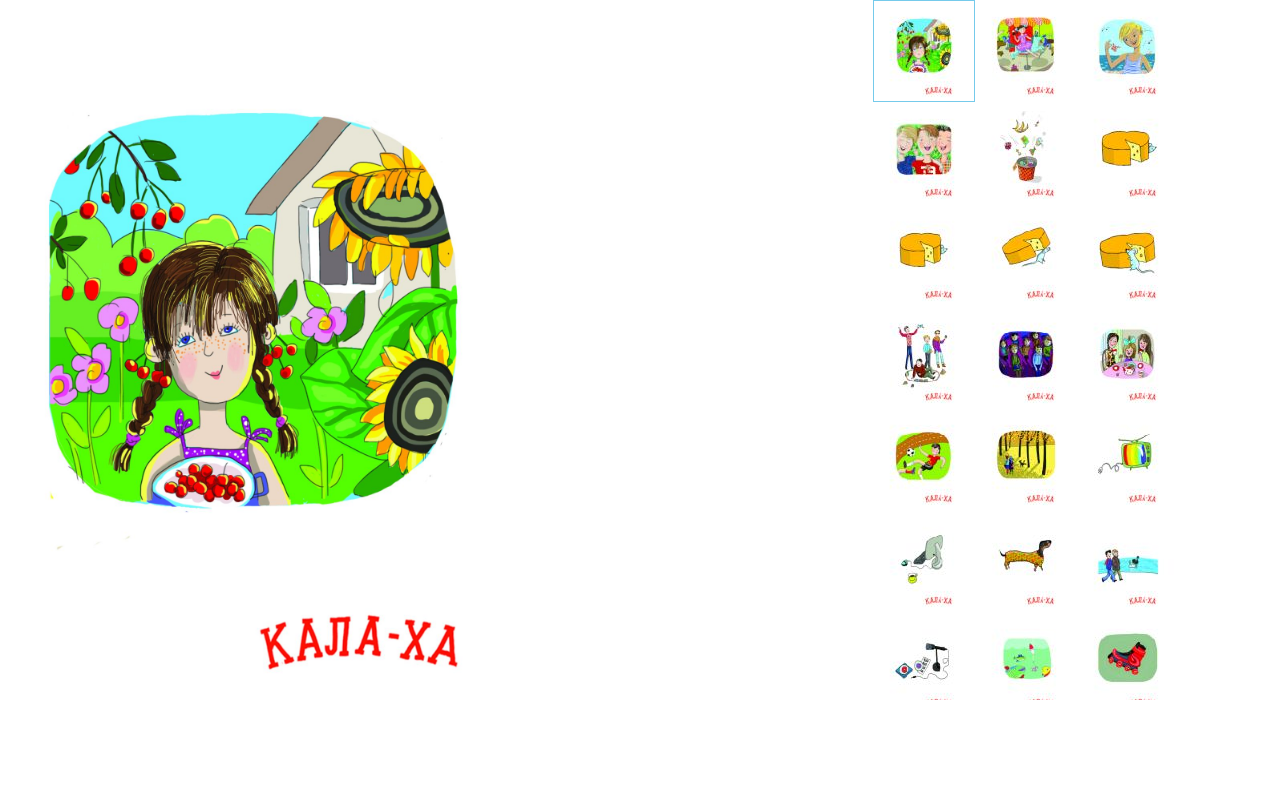
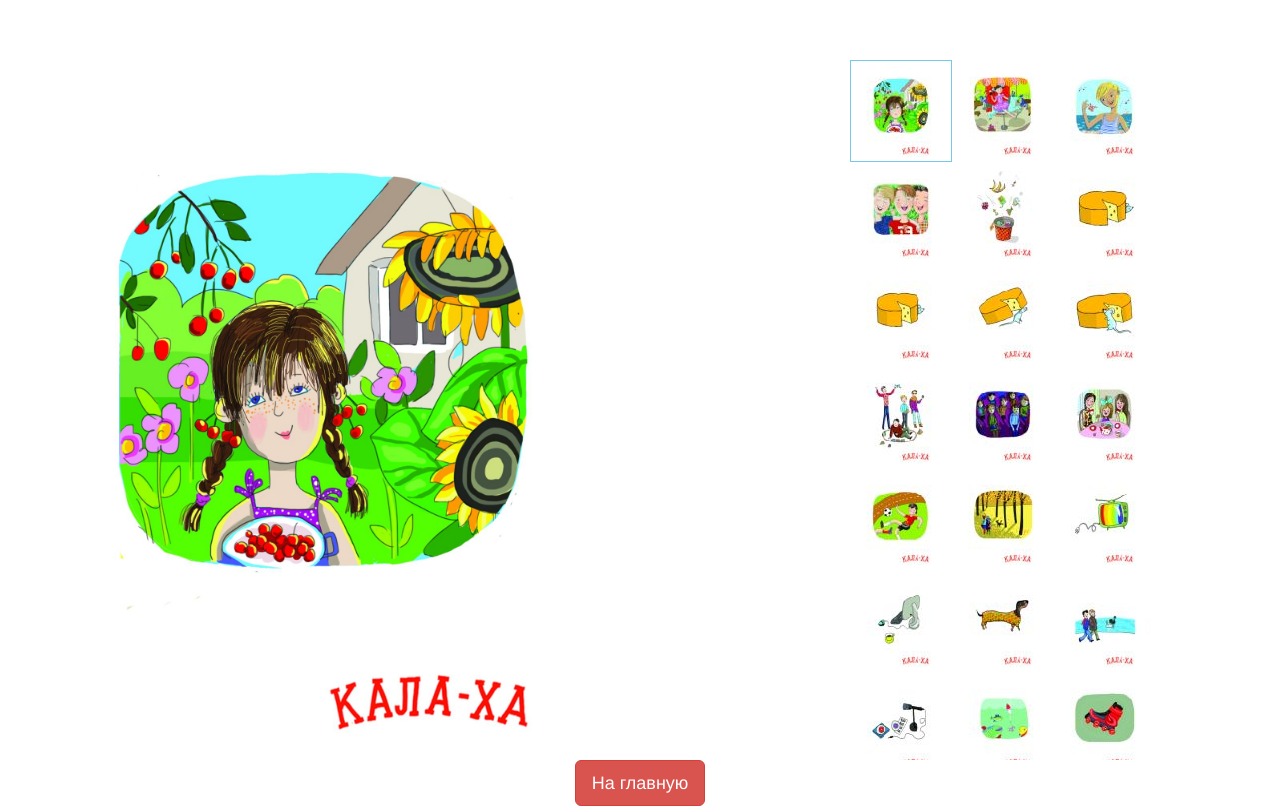
Before and after one commit to sunafajro/KalahaScripts, a plain HTML site: page cards/index.html in a window 1280 px wide. Drawn offline with nearby package versions, Linux system fonts and the light colour scheme; files whose address does not match are found by name.

Commit message:
добавлена общая страничка и ссылки переходы

```diff
--- a/cards/index.html
+++ b/cards/index.html
@@ -6,12 +6,24 @@
     <meta http-equiv="X-UA-Compatible" content="ie=edge">
     <link rel="stylesheet" href="https://maxcdn.bootstrapcdn.com/bootstrap/3.3.7/css/bootstrap.min.css" integrity="sha384-BVYiiSIFeK1dGmJRAkycuHAHRg32OmUcww7on3RYdg4Va+PmSTsz/K68vbdEjh4u" crossorigin="anonymous">
     <title>Cards</title>
+    <style>
+        body {
+        padding-top: 60px;
+        }
+    </style>
 </head>
 <body>
+  <div class="container">
     <div class="row" id="flashcards-root">
         <div class="col-sm-8"><img alt="Card 1" id="main-card" src="./medium/1.jpg" style="height: 700px;" /></div>
         <div class="col-sm-4" id="flashcards-sidebar" style="height: 700px; overflow-y: scroll">&nbsp;</div>
     </div>
+    <div class="row">
+      <div class="col-sm-12 text-center">
+        <a class="btn btn-lg btn-danger" href="../index.html">На главную</a>
+      </div>
+    </div>
+  </div>
     <script src="./app.js"></script>
 </body>
 </html>
```
Also changed, not shown: index.html (added, +13 -0 lines), words/index.html (+1 -0 lines).
